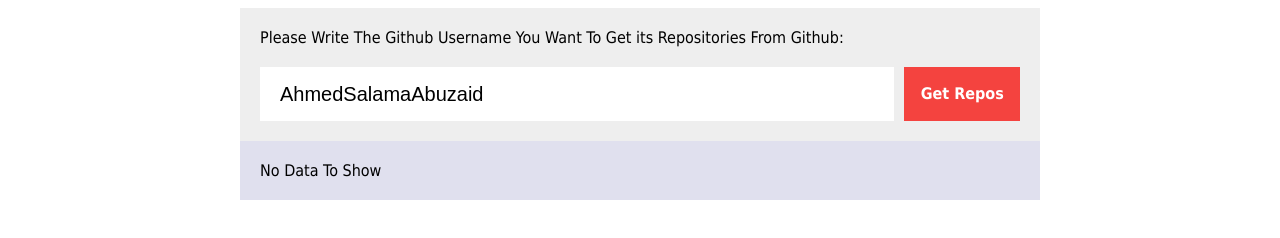
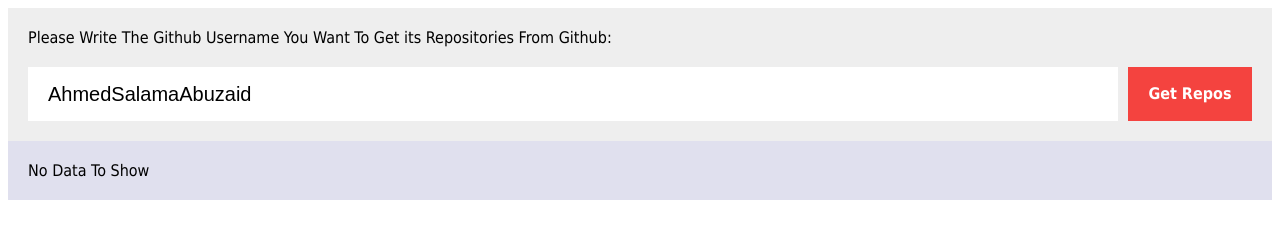
Before and after one commit to AhmedSalamaAbuzaid/fetch-repositories, a plain HTML site: page index.html in a window 1280 px wide. Drawn offline with Linux system fonts and the light colour scheme; no server answers.

Commit message:
Update style.css

```diff
--- a/style.css
+++ b/style.css
@@ -5,7 +5,7 @@ body{
     font-family: Tahoma,Arial;
 }
 .repos-container {
-    width: 800px;
+    min-width: 470px;
     margin:auto;
     background-color: #f6f6ff;
 }
```
